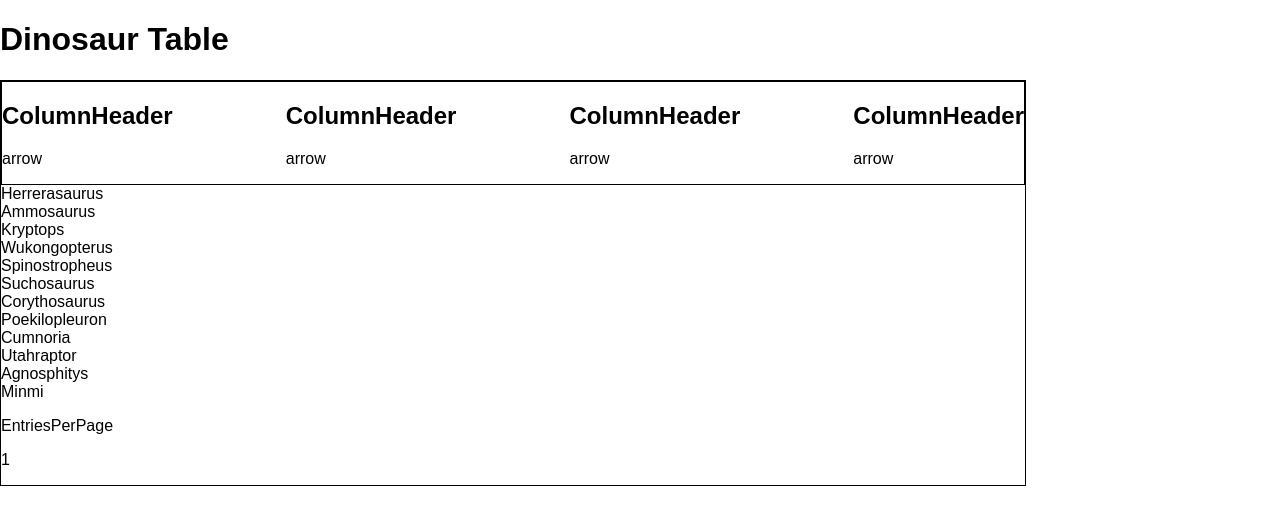
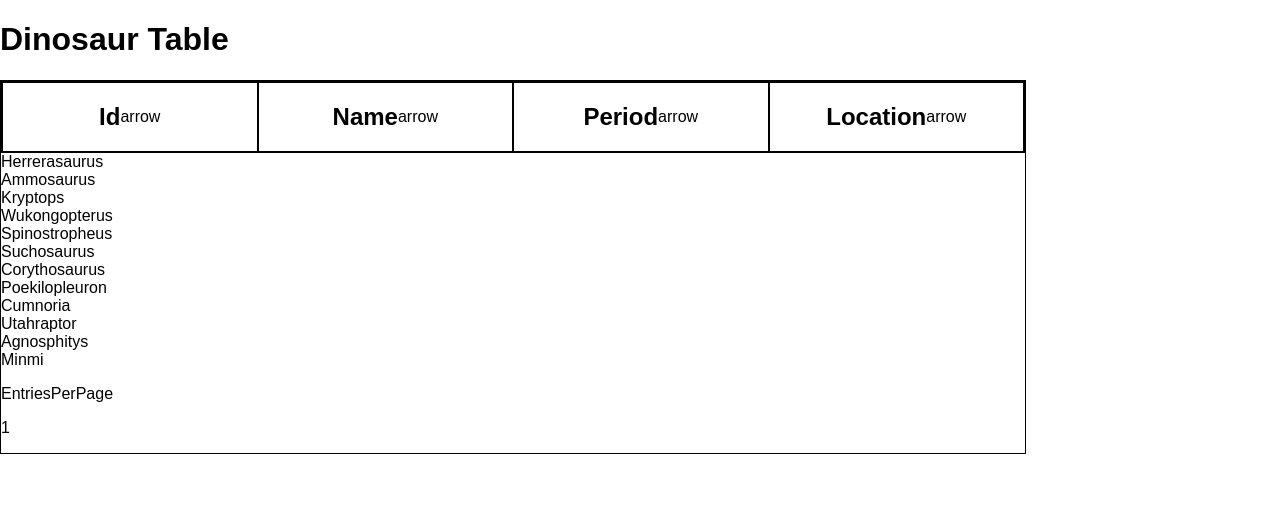
Before and after one commit to brenderbee/table-practice, a React (Create React App) app: page / in a window 1280 px wide. Shown: the top 524 px of the page. Built offline with nearby package versions, Linux system fonts and the light colour scheme.

Commit message:
Create ColumnHeader.css file and import to ColumnHeader Component.

```diff
--- /dev/null
+++ b/src/assets/css/ColumnHeader.css
@@ -0,0 +1,7 @@
+.column-header {
+  border: 1px solid black;
+  width: 100%;
+  display: flex;
+  justify-content: center;
+  align-items: center;
+}
--- a/src/components/ColumnHeader.js
+++ b/src/components/ColumnHeader.js
@@ -1,15 +1,21 @@
 import React, { Component } from 'react';
 import SortArrow from './SortArrow';
+import './../assets/css/ColumnHeader.css';
+import PropTypes from 'prop-types';
 
 class ColumnHeader extends Component {
   render() {
     return (
-      <div>
-        <h2>ColumnHeader</h2>
+      <div className="column-header">
+        <h2>{this.props.header}</h2>
         <SortArrow />
       </div>
     );
   }
 }
 
+ColumnHeader.propTypes = {
+  header: PropTypes.array
+};
+
 export default ColumnHeader;
```
